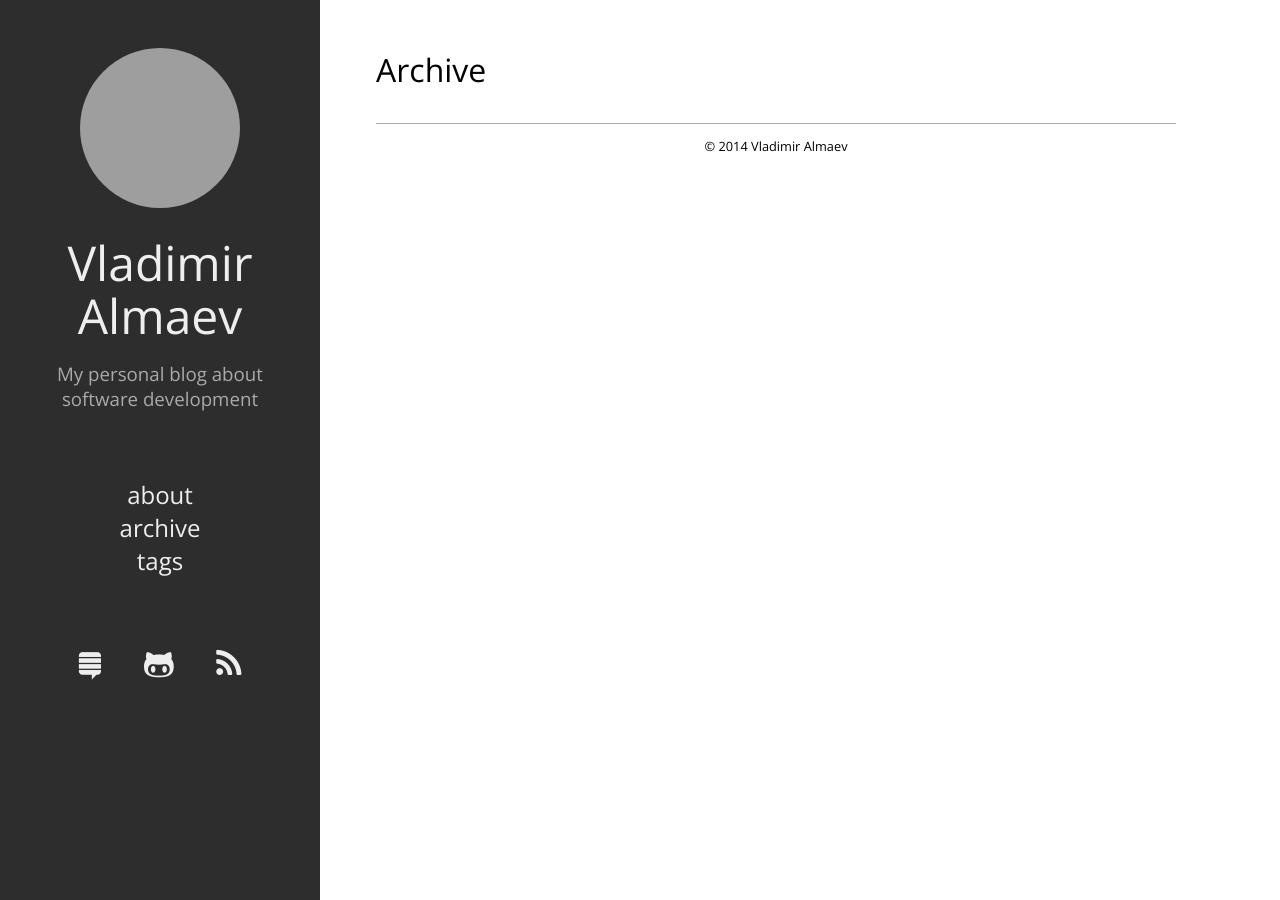
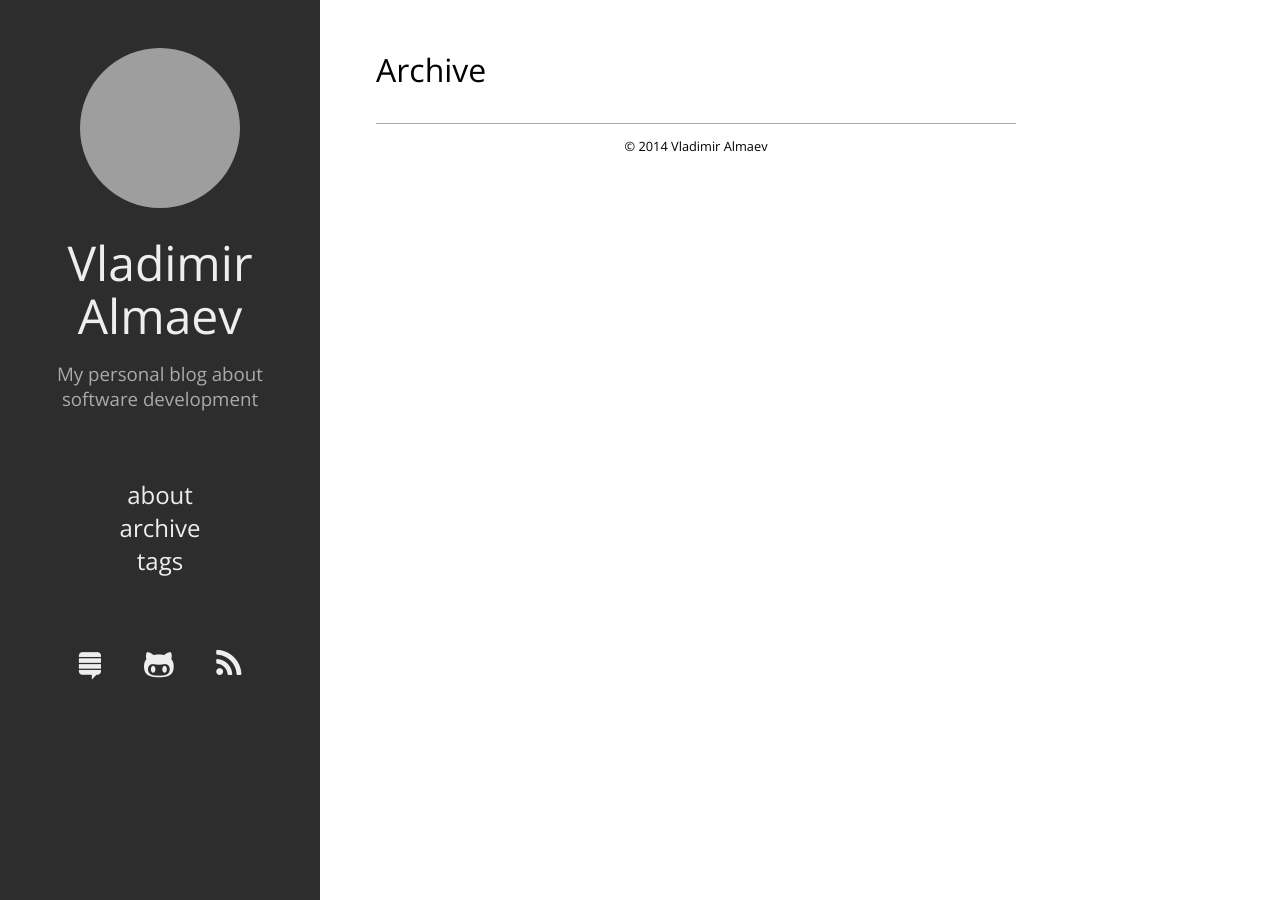
Before and after one commit to valmaev/valmaev.github.io, a Jekyll site: the page built from archive/index.html, in a window 1280 px wide. Built offline with Jekyll 4.4.1, drawn with Linux system fonts in a browser that asks for light colours; Markdown is read by kramdown in place of the engine named in the settings; grey boxes are pictures that could not be loaded.

Commit message:
Decreased width of center from 50em to 40em

```diff
--- a/css/main.css
+++ b/css/main.css
@@ -97,7 +97,7 @@ header {
     }
 
     #center-wrapper #center {
-        max-width: 50em;
+        max-width: 40em;
         margin-left: 2em;
         margin-right: auto;
         padding: 1em 1.5em;
```
